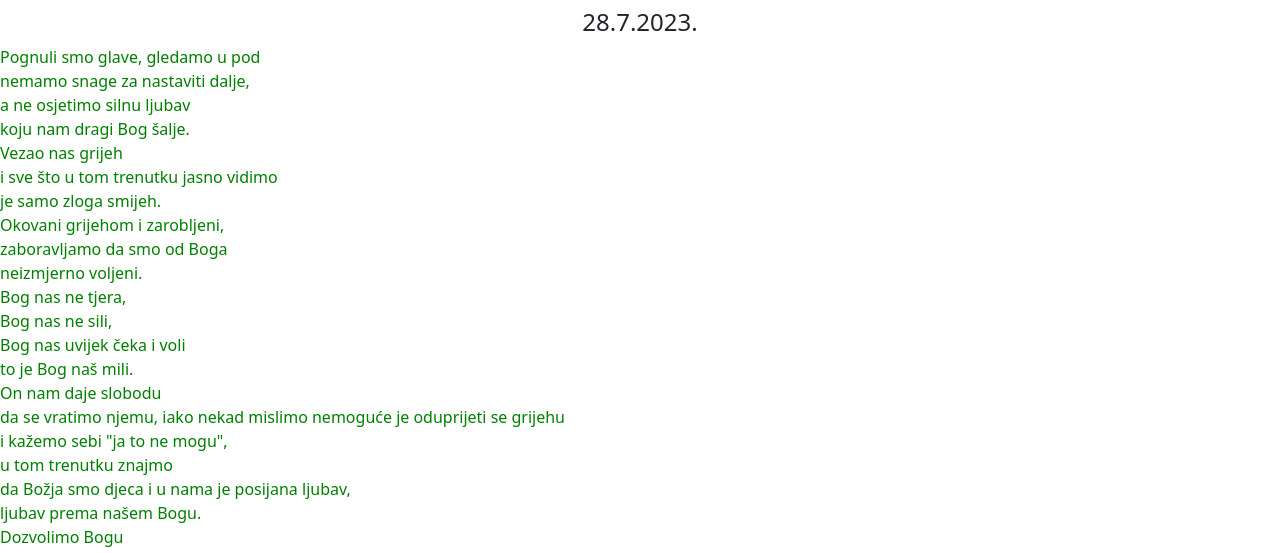
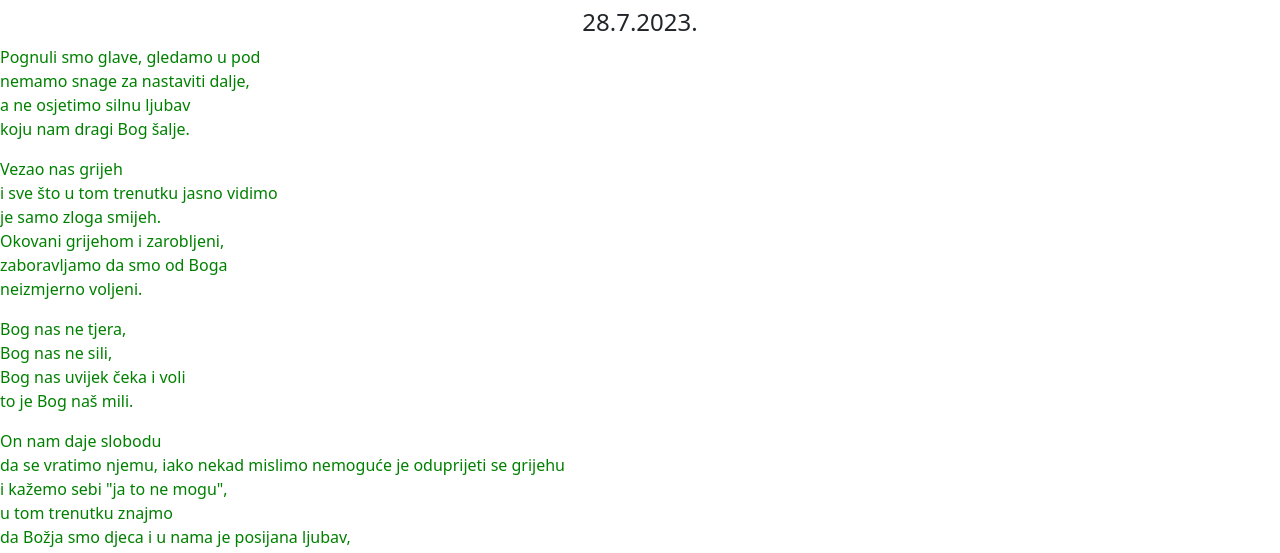
Before and after one commit to AndrejWiseman/noviQueenGatsby, a Gatsby site: page /pesme in a window 1280 px wide. Shown: the part 391-944 px from the top of the page. Built offline with nearby package versions, Linux system fonts and the light colour scheme; Gatsby itself is replaced by a stand-in of ours.

```diff
--- a/src/assets/css/main.scss
+++ b/src/assets/css/main.scss
@@ -66,7 +66,7 @@
             padding: 0;
 
             p {
-                margin: 0;
+                //margin: 0;
             }
         }
     }
--- a/src/pages/pesme.jsx
+++ b/src/pages/pesme.jsx
@@ -39,12 +39,10 @@
 
 
                 <div className="text-field">
-                  <p className="tekst" dangerouslySetInnerHTML={{ __html: node.childMarkdownRemark.html  }} />
+                  <div className="tekst" dangerouslySetInnerHTML={{ __html: node.childMarkdownRemark.html  }} />
                 </div>
 
-                {/*<div>*/}
-                {/*  <p>{node.childMarkdownRemark.rawMarkdownBody}</p>*/}
-                {/*</div>*/}
+
 
 
                 <hr/>
```
